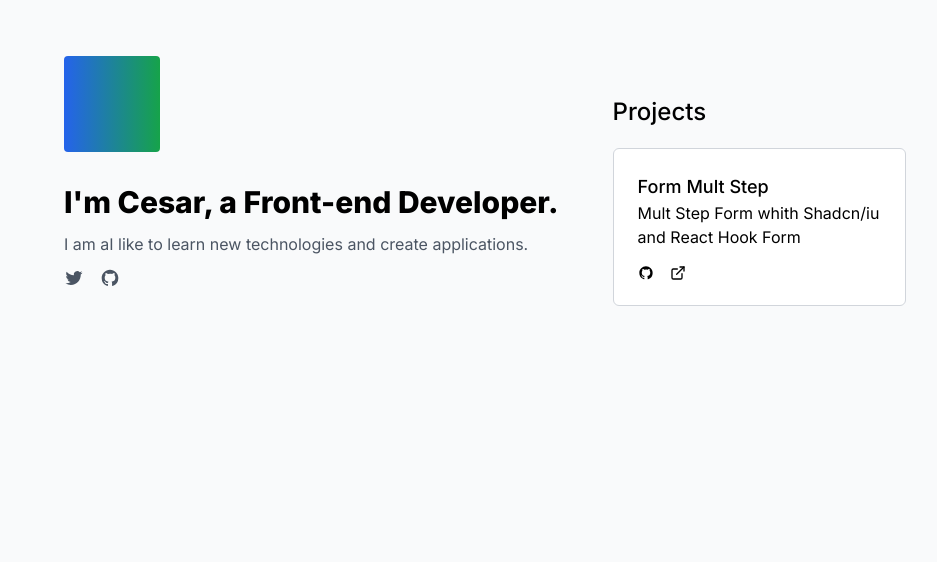
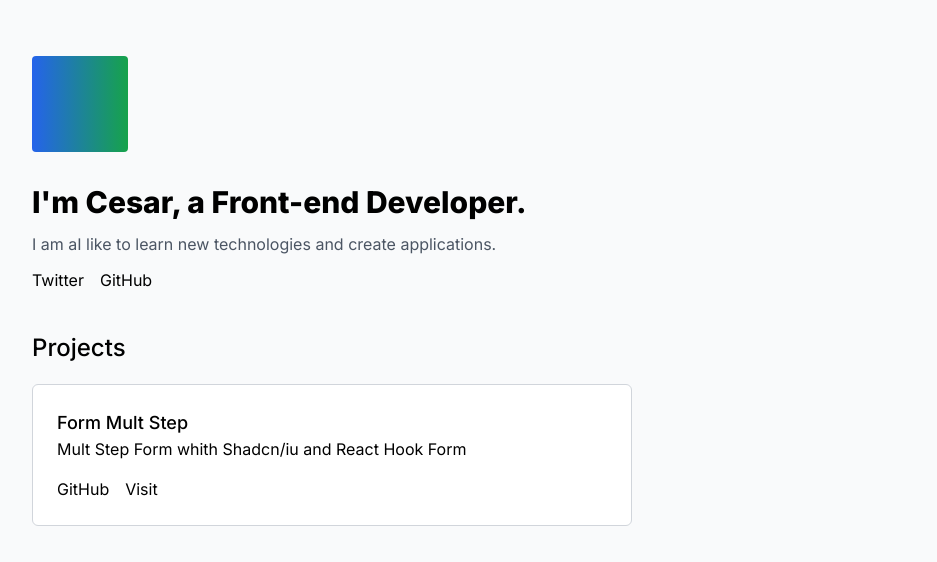
Before and after one commit to cesarscfilho/cesarsilva.site, a Next.js app: page / in a window 1280 px wide. Shown: the top 562 px of the page, without its empty margins (0-937 px from the left). Built offline with nearby package versions, Linux system fonts and the light colour scheme.

Commit message:
remove icons

```diff
--- a/src/app/page.tsx
+++ b/src/app/page.tsx
@@ -15,7 +15,7 @@ export default function Home() {
   ];
 
   return (
-    <main className="max-w-6xl m-auto my-6 rounded-md flex flex-col md:flex-row">
+    <main className="max-w-7xl m-auto my-6 rounded-md flex flex-col">
      <Header />
       <section className="mt-10">
         <h2 className="text-2xl font-medium mb-5">Projects</h2>
--- a/src/components/Icons.tsx
+++ /dev/null
@@ -1,65 +0,0 @@
-import {
-  ExternalLink,
-  type IconNode as LucideIcon,
-  LucideProps,
-} from "lucide-react";
-
-export type Icon = LucideIcon;
-
-export const Icons = {
-  externallink: ExternalLink,
-  twitter: (props: LucideProps) => (
-    <svg
-      {...props}
-      stroke="currentColor"
-      fill="currentColor"
-      strokeWidth="0"
-      viewBox="0 0 24 24"
-      height="1em"
-      width="1em"
-      xmlns="http://www.w3.org/2000/svg"
-    >
-      <g>
-        <path fill="none" d="M0 0h24v24H0z"></path>
-        <path d="M22.162 5.656a8.384 8.384 0 0 1-2.402.658A4.196 4.196 0 0 0 21.6 4c-.82.488-1.719.83-2.656 1.015a4.182 4.182 0 0 0-7.126 3.814 11.874 11.874 0 0 1-8.62-4.37 4.168 4.168 0 0 0-.566 2.103c0 1.45.738 2.731 1.86 3.481a4.168 4.168 0 0 1-1.894-.523v.052a4.185 4.185 0 0 0 3.355 4.101 4.21 4.21 0 0 1-1.89.072A4.185 4.185 0 0 0 7.97 16.65a8.394 8.394 0 0 1-6.191 1.732 11.83 11.83 0 0 0 6.41 1.88c7.693 0 11.9-6.373 11.9-11.9 0-.18-.005-.362-.013-.54a8.496 8.496 0 0 0 2.087-2.165z"></path>
-      </g>
-    </svg>
-  ),
-  github: (props: LucideProps) => (
-    <svg
-      {...props}
-      stroke="currentColor"
-      fill="currentColor"
-      strokeWidth="0"
-      viewBox="0 0 24 24"
-      height="1em"
-      width="1em"
-      xmlns="http://www.w3.org/2000/svg"
-    >
-      <g>
-        <path fill="none" d="M0 0h24v24H0z"></path>
-        <path d="M12 2C6.475 2 2 6.475 2 12a9.994 9.994 0 0 0 6.838 9.488c.5.087.687-.213.687-.476 0-.237-.013-1.024-.013-1.862-2.512.463-3.162-.612-3.362-1.175-.113-.288-.6-1.175-1.025-1.413-.35-.187-.85-.65-.013-.662.788-.013 1.35.725 1.538 1.025.9 1.512 2.338 1.087 2.912.825.088-.65.35-1.087.638-1.337-2.225-.25-4.55-1.113-4.55-4.938 0-1.088.387-1.987 1.025-2.688-.1-.25-.45-1.275.1-2.65 0 0 .837-.262 2.75 1.026a9.28 9.28 0 0 1 2.5-.338c.85 0 1.7.112 2.5.337 1.912-1.3 2.75-1.024 2.75-1.024.55 1.375.2 2.4.1 2.65.637.7 1.025 1.587 1.025 2.687 0 3.838-2.337 4.688-4.562 4.938.362.312.675.912.675 1.85 0 1.337-.013 2.412-.013 2.75 0 .262.188.574.688.474A10.016 10.016 0 0 0 22 12c0-5.525-4.475-10-10-10z"></path>
-      </g>
-    </svg>
-  ),
-  linkedin: (props: LucideProps) => (
-    <svg
-      {...props}
-      stroke="currentColor"
-      fill="currentColor"
-      stroke-width="0"
-      viewBox="0 0 24 24"
-      height="1em"
-      width="1em"
-      xmlns="http://www.w3.org/2000/svg"
-    >
-      <g>
-        <path fill="none" d="M0 0h24v24H0z"></path>
-        <path
-          fill-rule="nonzero"
-          d="M6.94 5a2 2 0 1 1-4-.002 2 2 0 0 1 4 .002zM7 8.48H3V21h4V8.48zm6.32 0H9.34V21h3.94v-6.57c0-3.66 4.77-4 4.77 0V21H22v-7.93c0-6.17-7.06-5.94-8.72-2.91l.04-1.68z"
-        ></path>
-      </g>
-    </svg>
-  ),
-};
--- a/src/components/header.tsx
+++ b/src/components/header.tsx
@@ -1,6 +1,5 @@
 import Link from "next/link"
 import { Balancer } from "react-wrap-balancer"
-import { Icons } from "@/components/icons"
 
 export const Header = () => {
     return (
@@ -14,11 +13,11 @@ export const Header = () => {
             I am aI like to learn new technologies and create applications.
           </p>
           <div className="flex gap-4">
-            <Link target="_blank" href="https://twitter.com/cesardotdev">
-              <Icons.twitter className="w-5 h-5 text-gray-600 hover:text-gray-900" />
+            <Link className="text-primary underline-offset-4 hover:underline" target="_blank" href="https://twitter.com/cesardotdev">
+              Twitter
             </Link>
-            <Link target="_blank" href="https://github.com/cesarsdcf">
-              <Icons.github className="w-5 h-5 text-gray-600 hover:text-gray-900" />
+            <Link className="text-primary underline-offset-4 hover:underline" target="_blank" href="https://github.com/cesarsdcf">
+              GitHub
             </Link>
           </div>
         </div>
--- a/src/components/project.tsx
+++ b/src/components/project.tsx
@@ -1,5 +1,5 @@
+import { ExternalLink } from "lucide-react";
 import Link from "next/link";
-import { Icons } from "./icons";
 
 interface ProjectProps {
     title: string;
@@ -23,11 +23,11 @@ export const Project = ({ title, description, links }: ProjectProps) => {
             </div>
             <div className="flex-col sm:flex-row gap-2 mt-4 flex items-start sm:items-center justify-center sm:justify-between">
               <div className="flex items-center justify-start gap-4">
-                <Link href={links.urlGithub}>
-                  <Icons.github className="w-4 h-4 hover:scale-110" />
+                <Link className="text-primary underline-offset-4 hover:underline" href={links.urlGithub}>
+                  GitHub
                 </Link>
-                <Link href={links.url}>
-                  <Icons.externallink className="w-4 h-4 hover:scale-110" />
+                <Link className="text-primary underline-offset-4 hover:underline" href={links.url}>
+                  Visit
                 </Link>
               </div>
             </div>
```
